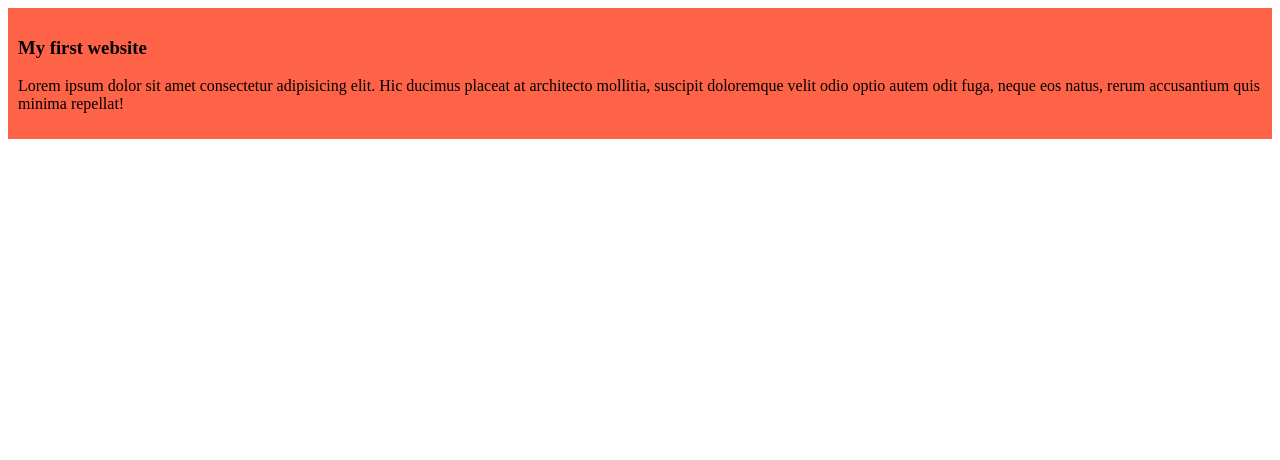
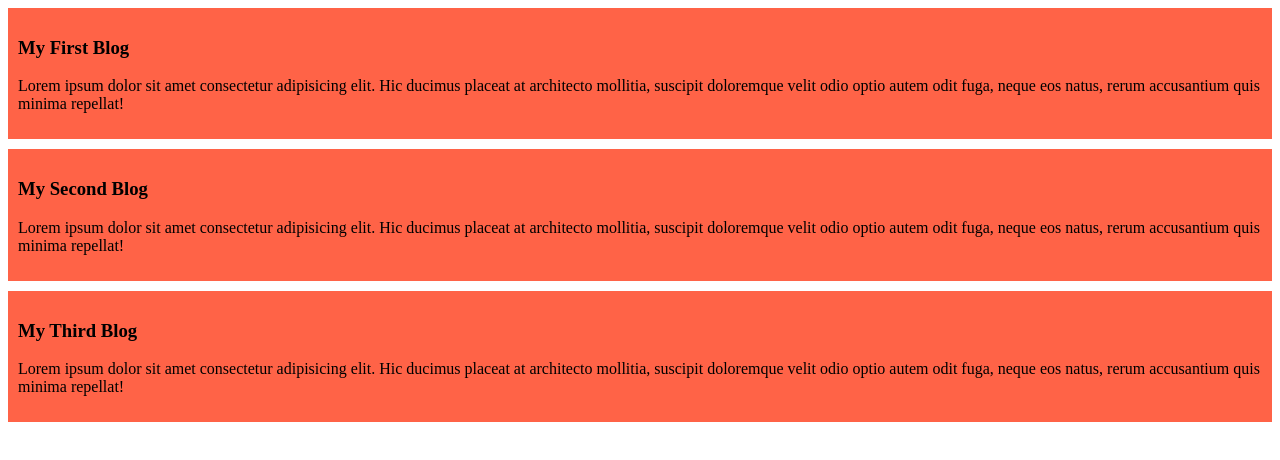
Before and after one commit to Towhid88/srs-simple-website, a plain HTML site: page index.html in a window 1280 px wide. Drawn offline with Linux system fonts and the light colour scheme.

Commit message:
added second and third blog

```diff
--- a/index.html
+++ b/index.html
@@ -8,7 +8,19 @@
 </head>
 <body>
     <div>
-        <h3>My first website</h3>
+        <h3>My First Blog</h3>
+        <p>
+       Lorem ipsum dolor sit amet consectetur adipisicing elit. Hic ducimus placeat at architecto mollitia, suscipit doloremque velit odio optio autem odit fuga, neque eos natus, rerum accusantium quis minima repellat!
+        </p>
+    </div>
+    <div>
+        <h3>My Second Blog</h3>
+        <p>
+       Lorem ipsum dolor sit amet consectetur adipisicing elit. Hic ducimus placeat at architecto mollitia, suscipit doloremque velit odio optio autem odit fuga, neque eos natus, rerum accusantium quis minima repellat!
+        </p>
+    </div>
+    <div>
+        <h3>My Third Blog</h3>
         <p>
        Lorem ipsum dolor sit amet consectetur adipisicing elit. Hic ducimus placeat at architecto mollitia, suscipit doloremque velit odio optio autem odit fuga, neque eos natus, rerum accusantium quis minima repellat!
         </p>
--- a/styles/blog.css
+++ b/styles/blog.css
@@ -1,4 +1,5 @@
 div{
     background-color:tomato ;
     padding: 10px;
+    margin-bottom: 10px;
 }
```
